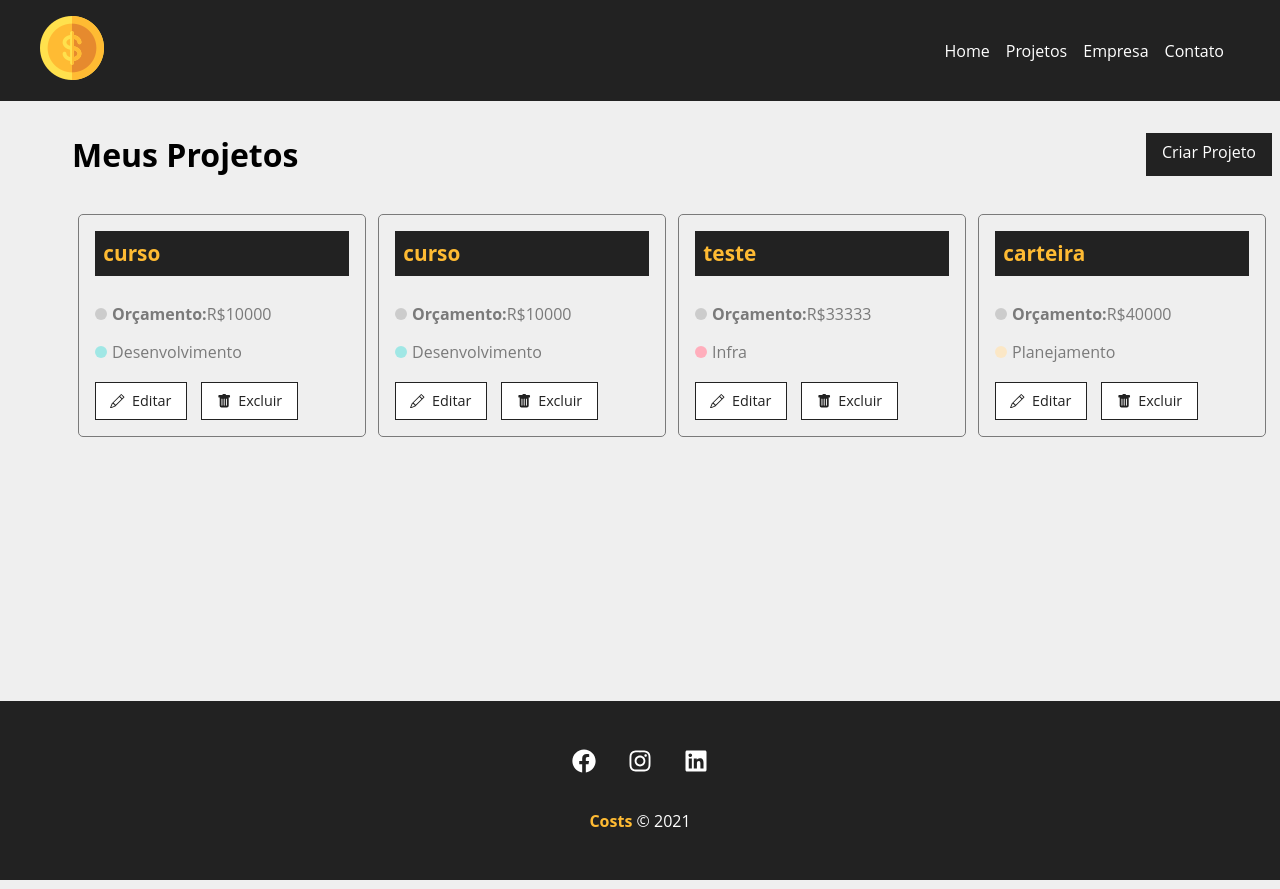
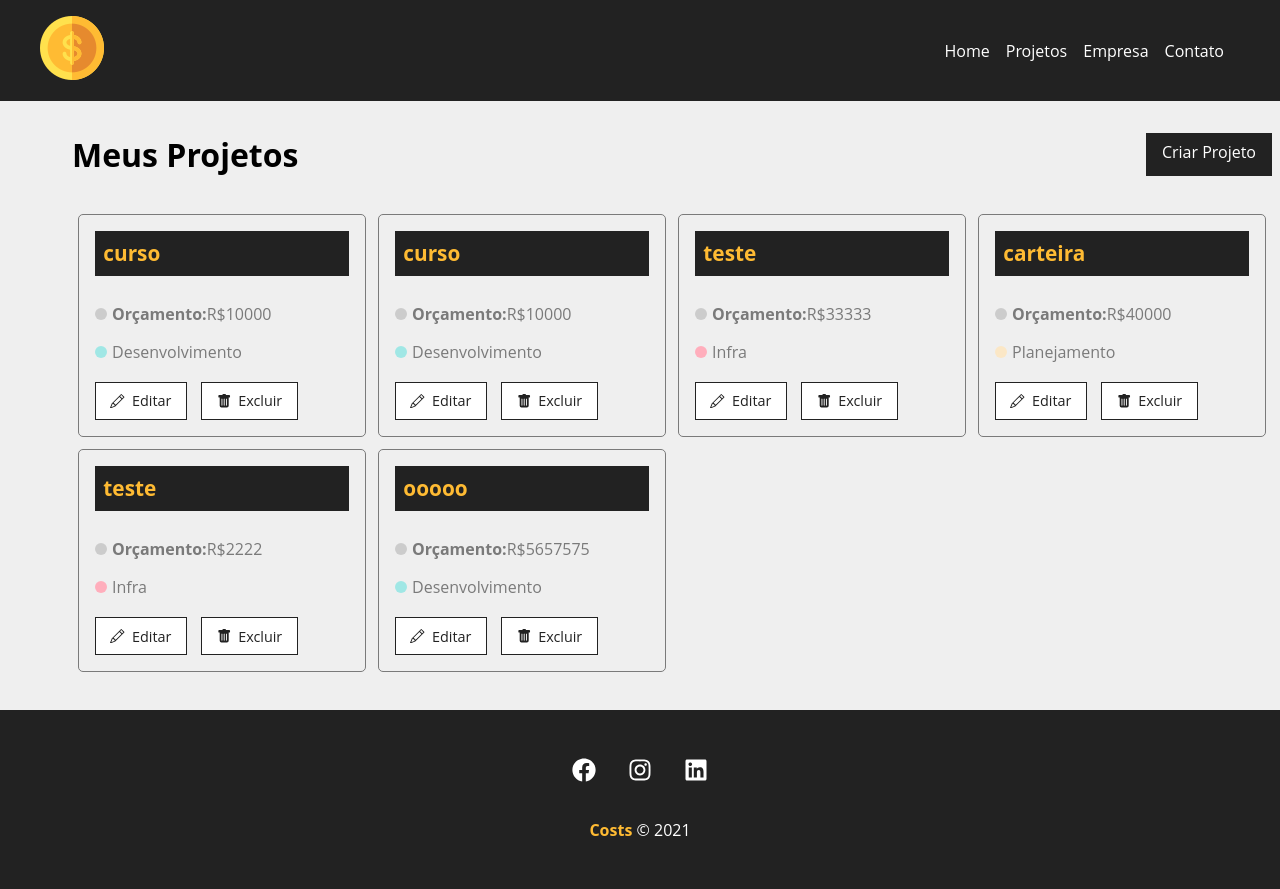
Before and after one commit to LibReact/sistema, a React (Vite) app: page /projects in a window 1280 px wide. Shown: the top 889 px of the page. Built offline with nearby package versions, Linux system fonts and the light colour scheme; data requests are answered from the project's data file.

Commit message:
adicionando loader

```diff
--- a/db.json
+++ b/db.json
@@ -43,6 +43,28 @@
       "cost": 0,
       "services": [],
       "id": 4
+    },
+    {
+      "name": "teste",
+      "budget": "2222",
+      "category": {
+        "id": "1",
+        "name": "Infra"
+      },
+      "cost": 0,
+      "services": [],
+      "id": 5
+    },
+    {
+      "name": "ooooo",
+      "budget": "5657575",
+      "category": {
+        "id": "2",
+        "name": "Desenvolvimento"
+      },
+      "cost": 0,
+      "services": [],
+      "id": 6
     }
   ],
   "categories": [
--- /dev/null
+++ b/src/components/layout/Loading.jsx
@@ -0,0 +1,10 @@
+import loading from '../../img/loading.svg';
+import styles from './Loading.module.css'
+
+export default function Loading() {
+    return (
+        <div className={styles.loader_container}>
+            <img src={loading} alt="Loading" className={styles.loader} />
+        </div>
+    )
+}
--- /dev/null
+++ b/src/components/layout/Loading.module.css
@@ -0,0 +1,11 @@
+.loader_container {
+    width: 100%;
+    height: 100%;
+    display: flex;
+    justify-content: center;
+    align-items: center;
+}
+
+.loader {
+    width: 50px;
+}
--- a/src/components/pages/Projects.jsx
+++ b/src/components/pages/Projects.jsx
@@ -1,5 +1,6 @@
 import { useLocation } from "react-router-dom"
 import Container from "../layout/Container"
+import Loading from "../layout/Loading"
 import LinkButton from "../layout/LinkButton"
 import Message from "../layout/Message"
 import ProjectCard from "../project/ProjectCard"
@@ -9,6 +10,7 @@ import { useState, useEffect } from 'react';
 export default function Projects() {
 
     const [projects, setProjects] = useState([])
+    const [removeLoading, setRemoveLoading] = useState(false)
 
     const location = useLocation() // Hook para conseguir acessar o history do componente NewProject
     let message = ''
@@ -18,6 +20,7 @@ export default function Projects() {
     }
 
     useEffect(() => {
+        setTimeout(() => {
             fetch('http://localhost:5000/projects', {
                 method: 'GET',
                 headers: {
@@ -27,9 +30,11 @@ export default function Projects() {
             }).then((resp) => resp.json())
                 .then((data) => {
                     console.log(data);
+                    setRemoveLoading(true);
                     // Seta os projetos em json no array vazio do useState.
                     setProjects(data);
                 }).catch((err) => console.log(err))
+        }, 3000)
     }, [])
 
     return (
@@ -43,6 +48,10 @@ export default function Projects() {
                 {projects.length > 0 && projects.map((project) => (
                     <ProjectCard id={project.id} name={project.name} budget={project.budget} category={project.category.name} key={project.id} />
                 ))}
+                {!removeLoading && <Loading />}
+                {removeLoading && projects.length === 0 && (
+                    <p>Não há projetos cadastrados!</p>
+                )}
             </Container>
         </div>
     )
```
Lines whose indentation alone changed are shown as unchanged.
